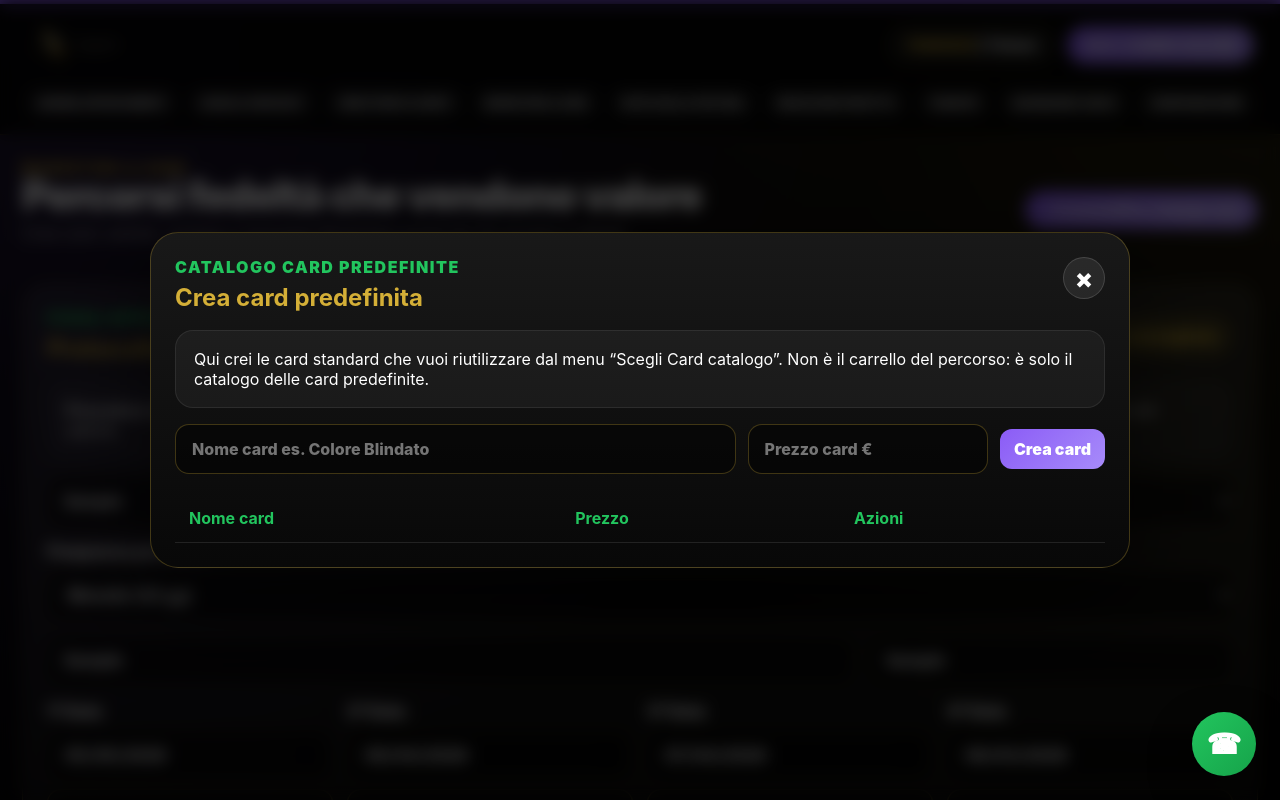
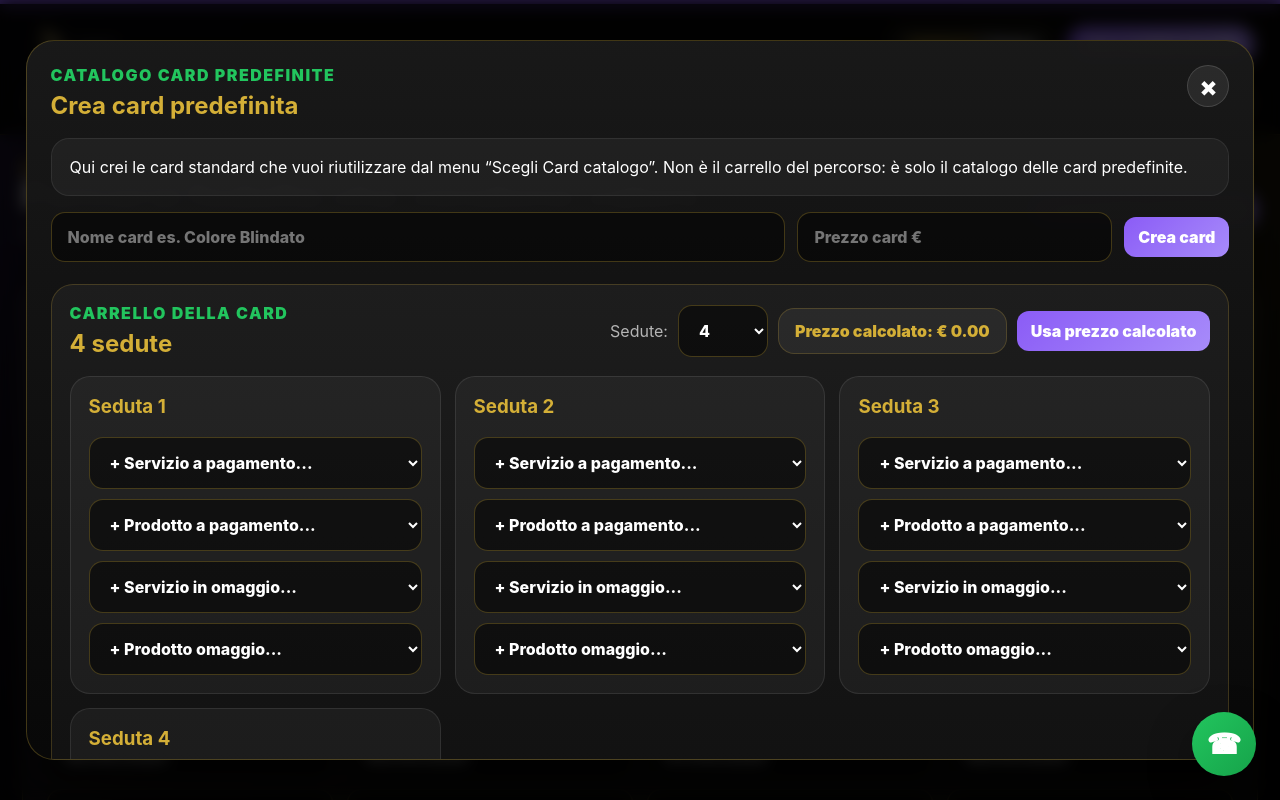
Before and after one commit to devanonymus/salon-clone-pro, a Next.js app in the folder apps/web/: page /marketing in a window 1280 px wide. Both pictures are taken after typing "Sample", "Sample", "Sample", "Sample", "10:30", "10:30" into the empty fields and a click on the button "+ Crea/modifica catalogo card". Shown: the top 800 px of the page. Built offline with nearby package versions, Linux system fonts and the light colour scheme.

Commit message:
Add cart builder to catalog cards

```diff
--- a/apps/web/app/marketing/page.tsx
+++ b/apps/web/app/marketing/page.tsx
@@ -20,6 +20,9 @@ type ActiveCard = {
 type CatalogCard = {
   name: string;
   price: number;
+  sessionsCount: number;
+  sessions: SessionItem[];
+  increaseTotal: number;
 };
 
 const services = [
@@ -47,6 +50,17 @@ export default function MarketingPage() {
   const [editingCatalogIndex, setEditingCatalogIndex] = useState<number | null>(null);
   const [catalogName, setCatalogName] = useState('');
   const [catalogPrice, setCatalogPrice] = useState('');
+  const [catalogSessionsCount, setCatalogSessionsCount] = useState(4);
+  const [catalogSessions, setCatalogSessions] = useState<SessionItem[]>(
+    Array.from({ length: 4 }).map(() => ({
+      paidService: '',
+      paidProduct: '',
+      giftService: '',
+      giftProduct: '',
+    })),
+  );
+  const [catalogIncreaseInput, setCatalogIncreaseInput] = useState('');
+  const [catalogIncreaseTotal, setCatalogIncreaseTotal] = useState(0);
   const [operator, setOperator] = useState('');
   const [frequency, setFrequency] = useState('Mensile (30 gg)');
   const [manualCardName, setManualCardName] = useState('');
@@ -115,24 +129,117 @@ export default function MarketingPage() {
   }
 
 
+  function emptyCatalogSessions(count = 4) {
+    return Array.from({ length: count }).map(() => ({
+      paidService: '',
+      paidProduct: '',
+      giftService: '',
+      giftProduct: '',
+    }));
+  }
+
   function openCreateCatalogCard() {
+    const cleanSessions = emptyCatalogSessions(4);
+
     setEditingCatalogIndex(null);
     setCatalogName('');
     setCatalogPrice('');
+    setCatalogSessionsCount(4);
+    setCatalogSessions(cleanSessions);
+    setCatalogIncreaseInput('');
+    setCatalogIncreaseTotal(0);
     setCatalogOpen(true);
   }
 
   function openEditCatalogCard(index: number) {
     const card = catalogCards[index];
+    const savedSessions = card.sessions?.length ? card.sessions : emptyCatalogSessions(card.sessionsCount || 4);
+
     setEditingCatalogIndex(index);
     setCatalogName(card.name);
     setCatalogPrice(String(card.price));
+    setCatalogSessionsCount(card.sessionsCount || savedSessions.length || 4);
+    setCatalogSessions(savedSessions);
+    setCatalogIncreaseInput('');
+    setCatalogIncreaseTotal(card.increaseTotal || 0);
     setCatalogOpen(true);
+  }
+
+  function setCatalogSessionCount(value: number) {
+    setCatalogSessionsCount(value);
+    setCatalogSessions((prev) => {
+      const next = [...prev];
+
+      while (next.length < value) {
+        next.push({
+          paidService: '',
+          paidProduct: '',
+          giftService: '',
+          giftProduct: '',
+        });
+      }
+
+      return next.slice(0, value);
+    });
+  }
+
+  function updateCatalogSession(index: number, key: keyof SessionItem, value: string) {
+    setCatalogSessions((prev) =>
+      prev.map((session, i) =>
+        i === index
+          ? {
+              ...session,
+              [key]: value,
+            }
+          : session,
+      ),
+    );
+  }
+
+  const catalogValueListino = catalogSessions.reduce((sum, session) => {
+    let subtotal = 0;
+
+    if (session.paidService) subtotal += serviceValue(session.paidService);
+    if (session.paidProduct) subtotal += productValue(session.paidProduct);
+    if (session.giftService) subtotal += serviceValue(session.giftService);
+    if (session.giftProduct) subtotal += productValue(session.giftProduct);
+
+    return sum + subtotal;
+  }, 0);
+
+  const catalogCalculatedPrice = catalogSessions.reduce((sum, session) => {
+    let subtotal = 0;
+
+    if (session.paidService) subtotal += serviceValue(session.paidService);
+    if (session.paidProduct) subtotal += productValue(session.paidProduct);
+    if (session.giftService) subtotal += serviceCost(session.giftService);
+    if (session.giftProduct) subtotal += productCost(session.giftProduct);
+
+    return sum + subtotal;
+  }, 0);
+
+  const catalogFinalPrice = catalogCalculatedPrice + catalogIncreaseTotal;
+  const catalogConvenience = Math.max(0, catalogValueListino - Number(String(catalogPrice || catalogFinalPrice || 0).replace(',', '.')));
+
+  function addCatalogIncrease() {
+    const amount = Number(String(catalogIncreaseInput || 0).replace(',', '.'));
+
+    if (!amount || amount <= 0) {
+      setMessage('Inserisci un valore valido per aumentare il prezzo della card catalogo.');
+      return;
+    }
+
+    setCatalogIncreaseTotal((prev) => prev + amount);
+    setCatalogIncreaseInput('');
+  }
+
+  function useCalculatedCatalogPrice() {
+    setCatalogPrice(String(catalogFinalPrice.toFixed(2)));
   }
 
   function saveCatalogCard() {
     const name = catalogName.trim();
-    const price = Number(String(catalogPrice || 0).replace(',', '.'));
+    const price = Number(String(catalogPrice || catalogFinalPrice || 0).replace(',', '.'));
 
     if (!name) {
       setMessage('Inserisci il nome della card.');
@@ -140,11 +247,17 @@ export default function MarketingPage() {
     }
 
     if (!price || price <= 0) {
-      setMessage('Inserisci un prezzo valido.');
+      setMessage('Inserisci un prezzo valido oppure calcolalo dal carrello.');
       return;
     }
 
-    const nextCard = { name, price };
+    const nextCard: CatalogCard = {
+      name,
+      price,
+      sessionsCount: catalogSessionsCount,
+      sessions: catalogSessions,
+      increaseTotal: catalogIncreaseTotal,
+    };
 
     setCatalogCards((prev) => {
       if (editingCatalogIndex === null) {
@@ -161,7 +274,11 @@ export default function MarketingPage() {
     setEditingCatalogIndex(null);
     setCatalogName('');
     setCatalogPrice('');
-    setMessage(editingCatalogIndex === null ? '✅ Card catalogo creata.' : '✅ Card catalogo aggiornata.');
+    setCatalogSessionsCount(4);
+    setCatalogSessions(emptyCatalogSessions(4));
+    setCatalogIncreaseInput('');
+    setCatalogIncreaseTotal(0);
+    setMessage(editingCatalogIndex === null ? '✅ Card catalogo creata con carrello.' : '✅ Card catalogo aggiornata con carrello.');
   }
 
   function deleteCatalogCard(index: number) {
@@ -328,6 +445,126 @@ export default function MarketingPage() {
                 <button style={smallPurple} onClick={saveCatalogCard}>
                   {editingCatalogIndex === null ? 'Crea card' : 'Salva modifica'}
                 </button>
+              </div>
+
+              <div style={catalogBuilderBox}>
+                <div style={sectionHeader}>
+                  <div>
+                    <div style={greenKicker}>Carrello della card</div>
+                    <h2 style={sectionTitle}>{catalogSessionsCount} sedute</h2>
+                  </div>
+
+                  <div style={{ display: 'flex', gap: 10, alignItems: 'center', flexWrap: 'wrap' }}>
+                    <span className="sp-muted">Sedute:</span>
+                    <select
+                      className="sp-input"
+                      style={{ width: 90 }}
+                      value={catalogSessionsCount}
+                      onChange={(e) => setCatalogSessionCount(Number(e.target.value))}
+                    >
+                      {[1, 2, 3, 4, 5, 6, 8, 10].map((n) => (
+                        <option key={n}>{n}</option>
+                      ))}
+                    </select>
+
+                    <div style={priceBadge}>Prezzo calcolato: € {catalogFinalPrice.toFixed(2)}</div>
+                    <button style={smallPurple} onClick={useCalculatedCatalogPrice}>
+                      Usa prezzo calcolato
+                    </button>
+                  </div>
+                </div>
+
+                <div style={catalogSessionsGrid}>
+                  {catalogSessions.map((session, index) => (
+                    <div key={index} style={sessionCard}>
+                      <h3 style={{ color: '#d4af37', marginTop: 0 }}>Seduta {index + 1}</h3>
+
+                      <select
+                        className="sp-input"
+                        value={session.paidService}
+                        onChange={(e) => updateCatalogSession(index, 'paidService', e.target.value)}
+                      >
+                        <option value="">+ Servizio a pagamento...</option>
+                        {services.map((service) => (
+                          <option key={service}>{service}</option>
+                        ))}
+                      </select>
+
+                      <select
+                        className="sp-input"
+                        style={{ marginTop: 10 }}
+                        value={session.paidProduct}
+                        onChange={(e) => updateCatalogSession(index, 'paidProduct', e.target.value)}
+                      >
+                        <option value="">+ Prodotto a pagamento...</option>
+                        <option>Shampoo specifico</option>
+                        <option>Maschera nutriente</option>
+                        <option>Siero gloss</option>
+                      </select>
+
+                      <select
+                        className="sp-input"
+                        style={{ marginTop: 10 }}
+                        value={session.giftService}
+                        onChange={(e) => updateCatalogSession(index, 'giftService', e.target.value)}
+                      >
+                        <option value="">+ Servizio in omaggio...</option>
+                        {services.map((service) => (
+                          <option key={service}>{service}</option>
+                        ))}
+                      </select>
+
+                      <select
+                        className="sp-input"
+                        style={{ marginTop: 10 }}
+                        value={session.giftProduct}
+                        onChange={(e) => updateCatalogSession(index, 'giftProduct', e.target.value)}
+                      >
+                        <option value="">+ Prodotto omaggio...</option>
+                        <option>Mini shampoo</option>
+                        <option>Fiala trattamento</option>
+                        <option>Campione premium</option>
+                      </select>
+                    </div>
+                  ))}
+                </div>
+
+                <div style={increaseBox}>
+                  <div>
+                    <div style={greenKicker}>Aumento prezzo card</div>
+                    <div className="sp-muted" style={{ marginTop: 4 }}>
+                      Aggiungi un extra al prezzo calcolato della card.
+                    </div>
+                  </div>
+
+                  <input
+                    className="sp-input"
+                    placeholder="Valore aumento €"
+                    value={catalogIncreaseInput}
+                    onChange={(e) => setCatalogIncreaseInput(e.target.value)}
+                  />
+
+                  <button style={smallPurple} onClick={addCatalogIncrease}>
+                    Aggiungi
+                  </button>
+
+                  <button
+                    style={miniBtn}
+                    onClick={() => {
+                      setCatalogIncreaseTotal(0);
+                      setCatalogIncreaseInput('');
+                    }}
+                  >
+                    Azzera
+                  </button>
+                </div>
+
+                <div style={summaryGrid}>
+                  <Summary label="Valore a listino" value={`€ ${catalogValueListino.toFixed(2)}`} />
+                  <Summary label="Prezzo calcolato" value={`€ ${catalogFinalPrice.toFixed(2)}`} />
+                  <Summary label="Convenienza Cliente" value={`€ ${catalogConvenience.toFixed(2)}`} />
+                  <Summary label="Sedute" value={String(catalogSessionsCount)} />
+                </div>
               </div>
 
               <div style={{ marginTop: 20, overflowX: 'auto' }}>
@@ -693,8 +930,8 @@ const modalBackdrop: React.CSSProperties = {
 };
 
 const catalogModal: React.CSSProperties = {
-  width: 'min(980px, 100%)',
-  maxHeight: '86vh',
+  width: 'min(1500px, 96vw)',
+  maxHeight: '90vh',
   overflowY: 'auto',
   borderRadius: 28,
   padding: 24,
@@ -871,6 +1108,21 @@ const increaseBox: React.CSSProperties = {
   border: '1px solid rgba(212,175,55,0.22)',
 };
 
+
+const catalogBuilderBox: React.CSSProperties = {
+  marginTop: 22,
+  padding: 18,
+  borderRadius: 22,
+  background: 'rgba(255,255,255,0.045)',
+  border: '1px solid rgba(212,175,55,0.22)',
+};
+
+const catalogSessionsGrid: React.CSSProperties = {
+  display: 'grid',
+  gridTemplateColumns: 'repeat(3, minmax(260px, 1fr))',
+  gap: 14,
+};
+
 const summaryGrid: React.CSSProperties = {
   display: 'grid',
   gridTemplateColumns: 'repeat(4, 1fr)',
```
